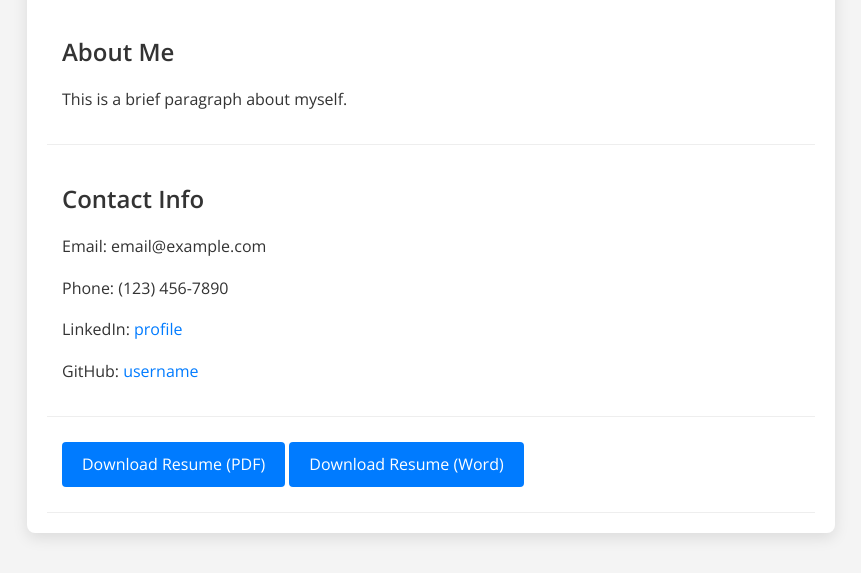
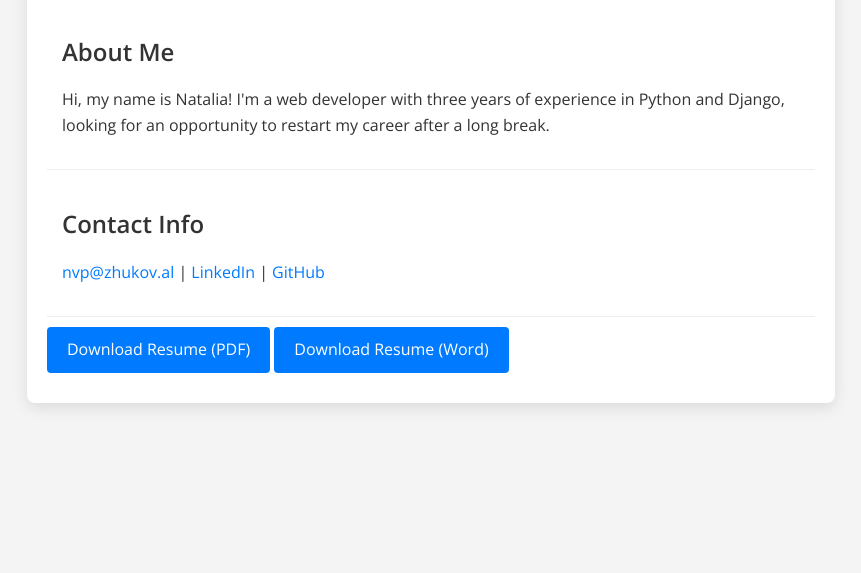
Before and after one commit to nvp85/nvp85.github.io, a plain HTML site: page index.html in a window 1280 px wide. Shown: the part 238-811 px from the top of the page, without its empty margins (209-1070 px from the left). Drawn offline with nearby package versions, Linux system fonts and the light colour scheme.

Commit message:
update index; add the resume and the photo

```diff
--- a/index.html
+++ b/index.html
@@ -35,7 +35,7 @@
             color: #333;
             margin-bottom: 10px;
         }
-        .about-me, .contact-info, .resume-links {
+        .about-me, .contact-info {
             text-align: left;
             padding: 15px;
             border-bottom: 1px solid #eee;
@@ -66,7 +66,6 @@
     </style>
 </head>
 <body>
-
     <div class="container">
         <section class="main-photo">
             <img src="photo.jpg" alt="Photo">
@@ -75,23 +74,19 @@
         <section class="about-me">
             <h2>About Me</h2>
             <p>
-                This is a brief paragraph about myself.
+            Hi, my name is Natalia! I'm a web developer with three years of experience in Python and Django, looking for an opportunity to restart my career after a long break.
             </p>
         </section>
 
         <section class="contact-info">
             <h2>Contact Info</h2>
-            <p>Email: email@example.com</p>
-            <p>Phone: (123) 456-7890</p>
-            <p>LinkedIn: <a href="https://www.linkedin.com/in/" target="_blank">profile</a></p>
-            <p>GitHub: <a href="https://github.com/" target="_blank">username</a></p>
+            <p><a href="mailto:nvp@zhukov.al">nvp@zhukov.al</a> | <a href="https://www.linkedin.com/in/nvp85" target="_blank">LinkedIn</a> | <a href="https://github.com/nvp85" target="_blank">GitHub</a></p>
         </section>
 
         <section class="resume-links">
-            <a href="resume.pdf" class="resume-link" target="_blank">Download Resume (PDF)</a>
-            <a href="resume.docx" class="resume-link" target="_blank">Download Resume (Word)</a>
+            <a href="resume_natalia_plishkina.pdf" class="resume-link" target="_blank">Download Resume (PDF)</a>
+            <a href="resume_natalia_plishkina.docx" class="resume-link" target="_blank">Download Resume (Word)</a>
         </section>
     </div>
-
 </body>
 </html>
```
Also changed, not shown: photo.jpg (added), 2 other files.
